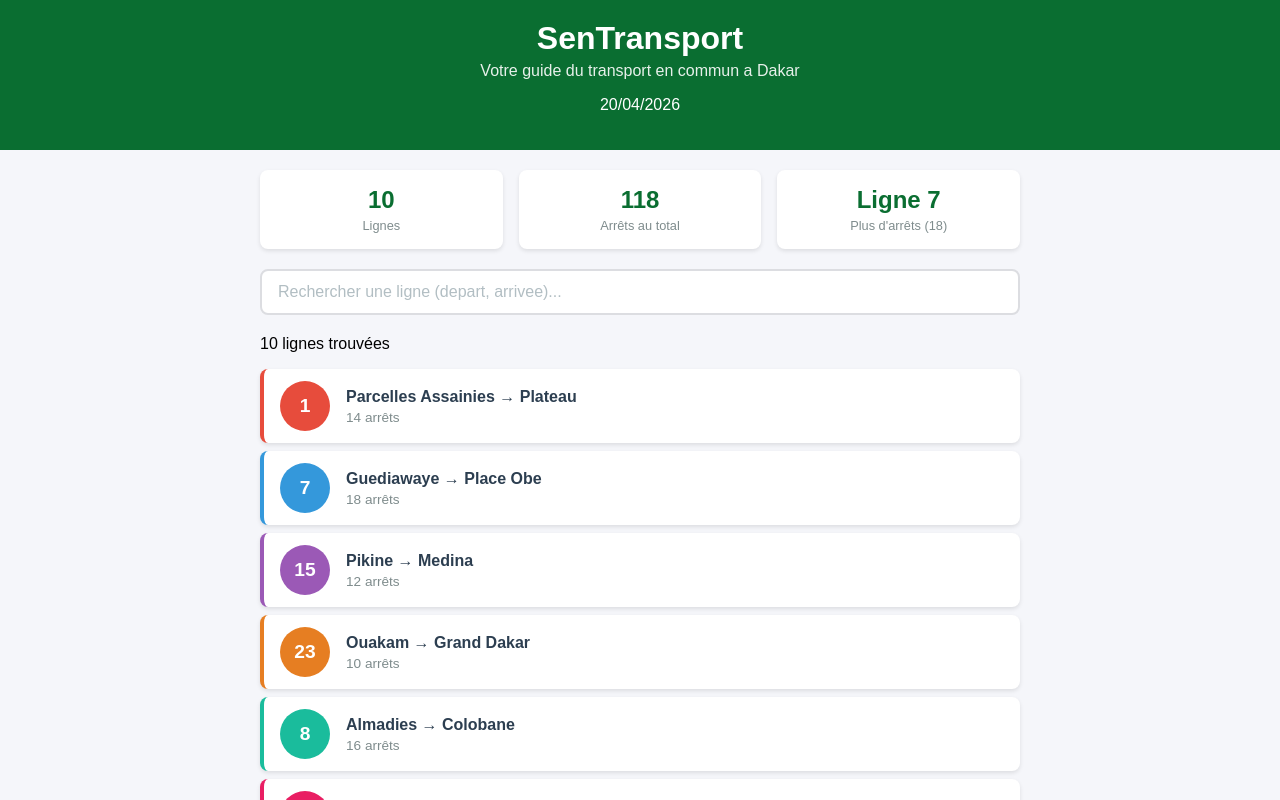
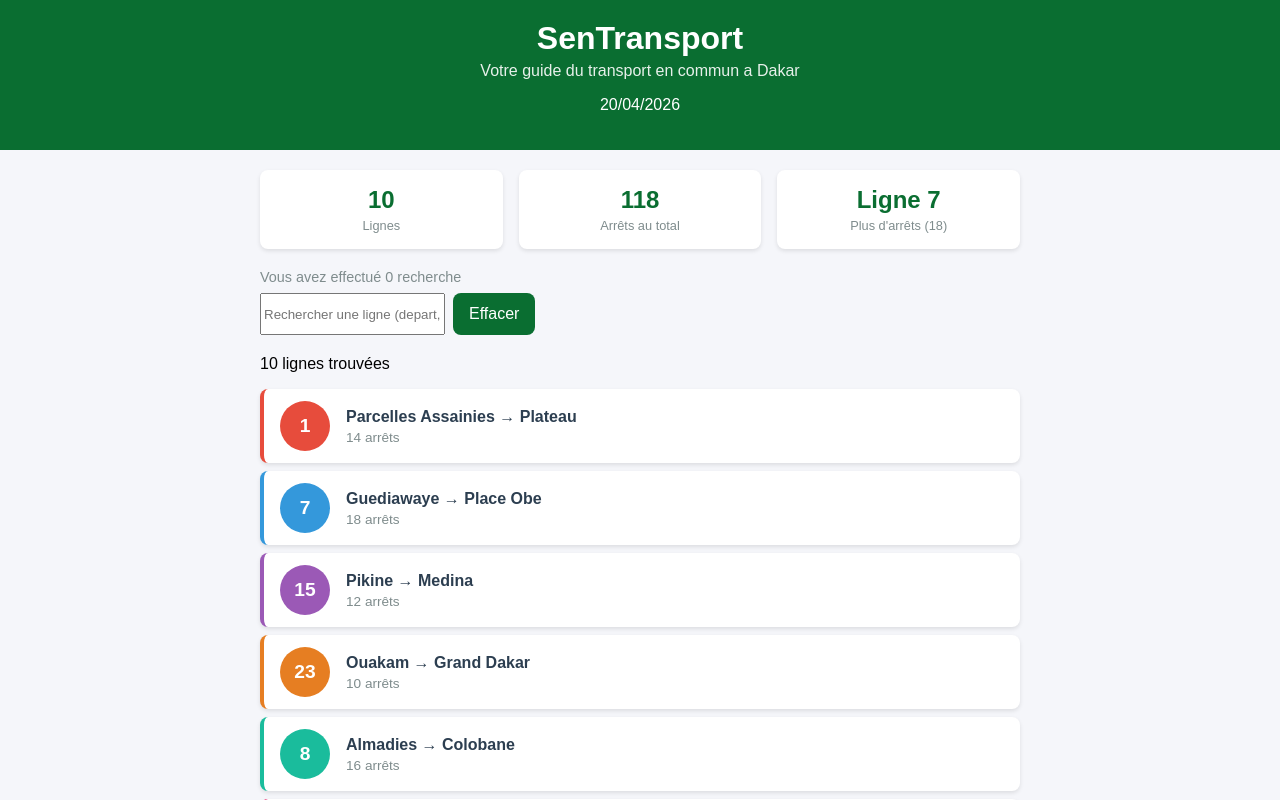
Before and after one commit to Ndeyeanta-Faye/sentransport, a React (Create React App) app: page / in a window 1280 px wide. Shown: the top 800 px of the page. Built offline with nearby package versions, Linux system fonts and the light colour scheme.

Commit message:
Lab 3 : etat , recherche et selection de lignes

```diff
--- a/src/App.css
+++ b/src/App.css
@@ -20,3 +20,14 @@
     padding: 12px;
   }
 }
+.aucune-ligne {
+  text-align: center;
+  color: #e74c3c;
+  font-size: 1rem;
+  margin-top: 20px;
+}
+.compteur-recherche {
+  color: #7f8c8d;
+  font-size: 0.9rem;
+  margin-bottom: 8px;
+}
--- a/src/App.js
+++ b/src/App.js
@@ -10,6 +10,7 @@ import Footer from './Footer';
 function App() {
   const [recherche, setRecherche] = useState("");
   const [ligneSelectionnee, setLigneSelectionnee] = useState(null);
+  const [nbRecherches, setNbRecherches] = useState(0);
 
   const lignes = [
     { id: 1, numero: "1", couleur: "#e74c3c", depart: "Parcelles Assainies", arrivee: "Plateau", arrets: 14,
@@ -24,14 +25,14 @@ function App() {
       listeArrets: ["Almadies", "Ngor", "Yoff", "Ouest Foire", "Liberte 6", "Colobane"] },
     { id: 6, numero: "12", couleur: "#e91e63", depart: "Yoff", arrivee: "Sandaga", arrets: 11,
       listeArrets: ["Yoff Village", "Aeroport LSS", "Parcelles U17", "Grand Yoff", "HLM", "Sandaga"] },
-     { id: 7, numero: "31", couleur: "#f39c12", depart: "Fann", arrivee: "HLM", arrets: 9,
+    { id: 7, numero: "31", couleur: "#f39c12", depart: "Fann", arrivee: "HLM", arrets: 9,
       listeArrets: ["Fann", "Point E", "Liberté 3", "Liberté 5", "HLM"] },
     { id: 8, numero: "42", couleur: "#2ecc71", depart: "Liberté 6", arrivee: "Dieuppeul", arrets: 7,
-     listeArrets: ["Liberté 6", "Liberté 5", "Liberté 4", "Dieuppeul"] },
+      listeArrets: ["Liberté 6", "Liberté 5", "Liberté 4", "Dieuppeul"] },
     { id: 9, numero: "18", couleur: "#c0392b", depart: "Sicap", arrivee: "Medina", arrets: 13,
-     listeArrets: ["Sicap Baobab", "Sicap Liberté", "HLM", "Fass", "Medina"] },
+      listeArrets: ["Sicap Baobab", "Sicap Liberté", "HLM", "Fass", "Medina"] },
     { id: 10, numero: "5", couleur: "#2980b9", depart: "Medina", arrivee: "Plateau", arrets: 8,
-  listeArrets: ["Medina", "Colobane", "Ponty", "Plateau"] },
+      listeArrets: ["Medina", "Colobane", "Ponty", "Plateau"] },
   ];
 
   const lignesFiltrees = lignes.filter(l =>
@@ -53,10 +54,22 @@ function App() {
       <Header />
       <main className="contenu">
         <StatReseau lignes={lignes} />
-        <Recherche valeur={recherche} onChange={setRecherche} />
+        <p className="compteur-recherche">
+          Vous avez effectué {nbRecherches} recherche{nbRecherches > 1 ? 's' : ''}
+        </p>
+        <Recherche
+          valeur={recherche}
+          onChange={(valeur) => {
+            setRecherche(valeur);
+            setNbRecherches(nb => nb + 1);
+          }}
+        />
         <p className="resultat-recherche">
           {lignesFiltrees.length} ligne{lignesFiltrees.length > 1 ? 's' : ''} trouvée{lignesFiltrees.length > 1 ? 's' : ''}
         </p>
+        {lignesFiltrees.length === 0 && (
+          <p className="aucune-ligne">Aucune ligne trouvée pour cette recherche.</p>
+        )}
         {lignesFiltrees.map(ligne => (
           <LigneBus
             key={ligne.id}
--- a/src/Recherche.css
+++ b/src/Recherche.css
@@ -1,22 +1,19 @@
 .recherche {
+  display: flex;
+  gap: 8px;
   margin-bottom: 20px;
 }
 
-.recherche-input {
-  width: 100%;
+.recherche-bouton {
   padding: 12px 16px;
+  background-color: #0a6e31;
+  color: white;
+  border: none;
+  border-radius: 8px;
+  cursor: pointer;
   font-size: 1rem;
-  border: 2px solid #dcdde1;
-  border-radius: 8px;
-  outline: none;
-  box-sizing: border-box;
-  transition: border-color 0.2s;
 }
 
-.recherche-input:focus {
-  border-color: #0a6e31;
+.recherche-bouton:hover {
+  background-color: #085c29;
 }
-
-.recherche-input::placeholder {
-  color: #b2bec3;
-}
--- a/src/Recherche.js
+++ b/src/Recherche.js
@@ -10,6 +10,12 @@ function Recherche({ valeur, onChange }) {
         value={valeur}
         onChange={e => onChange(e.target.value)}
       />
+      <button
+        className="recherche-bouton"
+        onClick={() => onChange("")}
+      >
+        Effacer
+      </button>
     </div>
   );
 }
```
